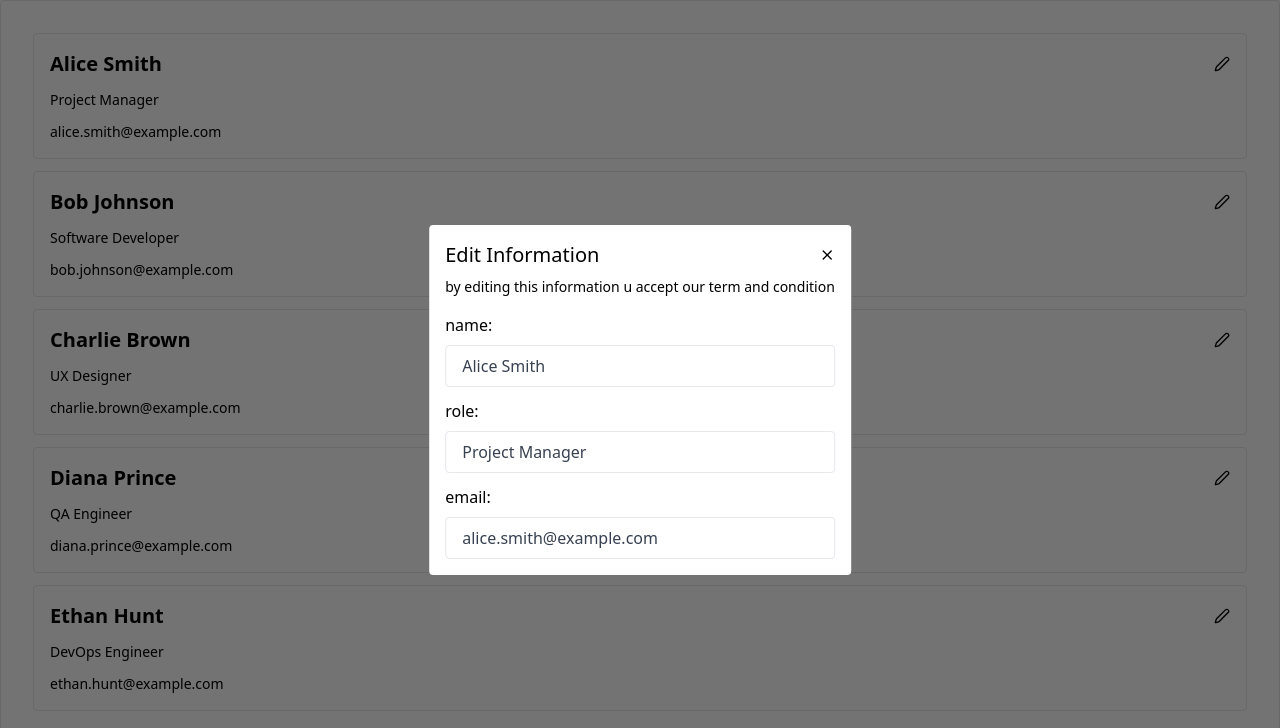
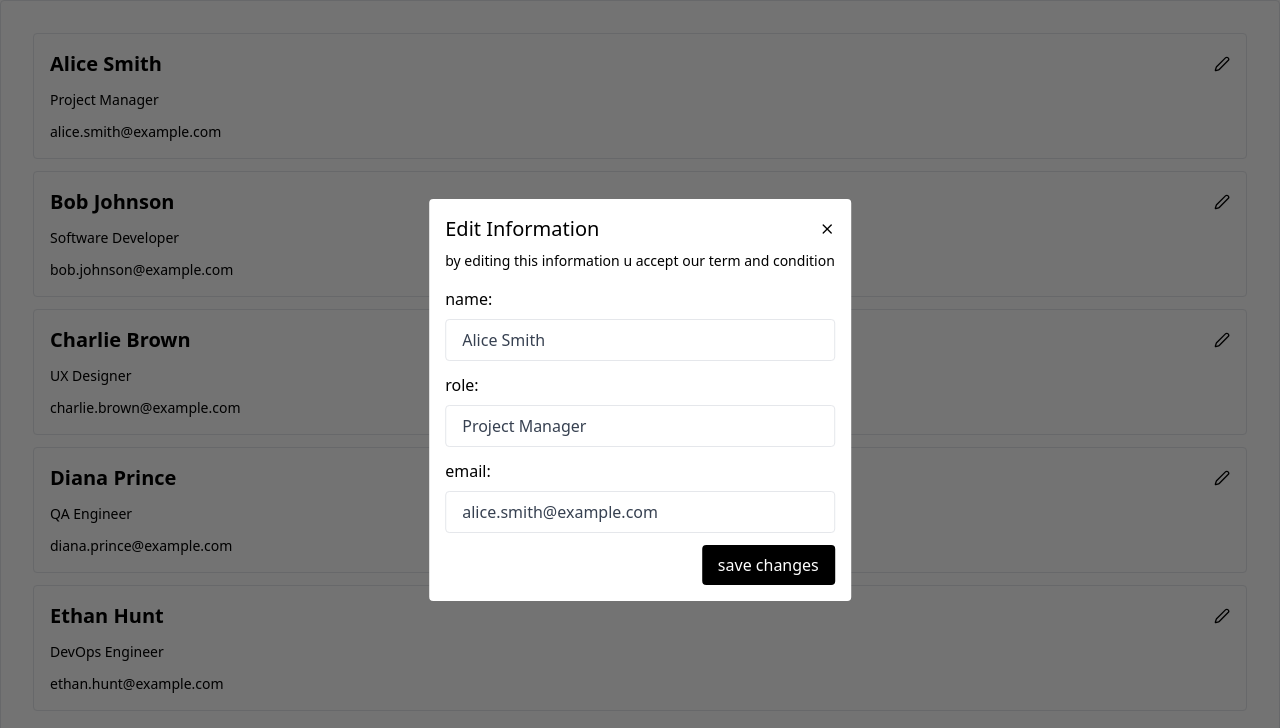
Before and after one commit to NaifIT11/radix-dialog-as-children, a Next.js app: page / in a window 1280 px wide. Both pictures are taken after a click on the button 1222 px from the left and 64 px from the top of the page. Shown: the top 728 px of the page. Built offline with nearby package versions, Linux system fonts and the light colour scheme.

Commit message:
adding the button

```diff
--- a/src/app/components/Member.tsx
+++ b/src/app/components/Member.tsx
@@ -47,6 +47,7 @@ export default function Member({ name, role, email }: Member) {
                   <label htmlFor="email">email:</label>
                   <input type="email" id="email" value={email} className="px-4 text-gray-700 py-2 rounded ring-black outline-none border focus-visible:ring-2 ring-offset-2"/>
                 </div>
+                <button className="self-end px-4 py-2 font-medium bg-black rounded hover:bg-[rgb( 0 0  0 / 0.8)] text-white">save changes</button>
               </form>
             </Dialog.Content>
           </Dialog.Portal>
```
